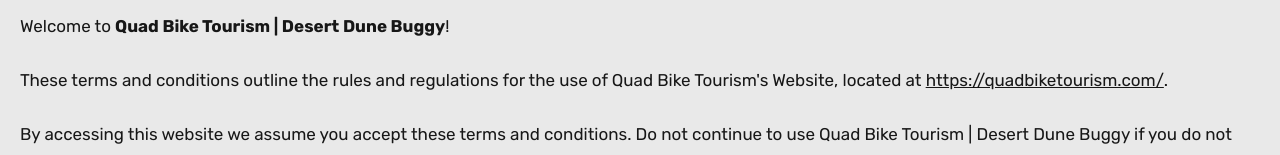
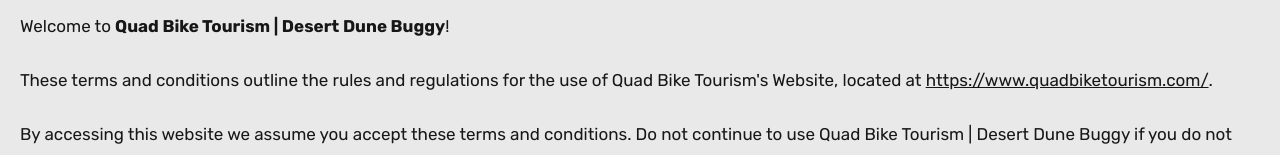
Before and after one commit to atifjan2019/quadbike-tourism, a Next.js app: page /terms-conditions in a window 1280 px wide. Shown: the part 285-440 px from the top of the page. Built offline with nearby package versions, Linux system fonts and the light colour scheme; no server answers; the database is empty.

Commit message:
fix: update SITE_URL to include 'www' for consistency across the application

```diff
--- a/next.config.ts
+++ b/next.config.ts
@@ -7,6 +7,7 @@
   images: {
     remotePatterns: [
       { protocol: "https", hostname: "quadbiketourism.com", pathname: "/wp-content/uploads/**" },
+      { protocol: "https", hostname: "www.quadbiketourism.com", pathname: "/wp-content/uploads/**" },
     ],
   },
   async redirects() {
--- a/src/app/layout.tsx
+++ b/src/app/layout.tsx
@@ -4,7 +4,7 @@
 import Script from "next/script";
 import "./globals.css";
 
-const SITE_URL = "https://quadbiketourism.com";
+const SITE_URL = "https://www.quadbiketourism.com";
 
 const rubik = Rubik({
   variable: "--font-rubik",
@@ -75,10 +75,6 @@
       "max-snippet": -1,
       "max-video-preview": -1,
     },
-  },
-  icons: {
-    icon: "/favicon.ico",
-    apple: "/apple-touch-icon.png",
   },
   other: {
     "p:domain_verify": "a9dfa325441e121ea3ad5bae7ca86e45",
--- a/src/app/robots.ts
+++ b/src/app/robots.ts
@@ -9,7 +9,7 @@
         disallow: ["/admin/", "/api/", "/_next/"],
       },
     ],
-    sitemap: "https://quadbiketourism.com/sitemap.xml",
-    host: "https://quadbiketourism.com",
+    sitemap: "https://www.quadbiketourism.com/sitemap.xml",
+    host: "https://www.quadbiketourism.com",
   };
 }
--- a/src/app/sitemap.ts
+++ b/src/app/sitemap.ts
@@ -1,7 +1,7 @@
 import type { MetadataRoute } from "next";
 import { prisma } from "@/lib/db";
 
-const SITE_URL = "https://quadbiketourism.com";
+const SITE_URL = "https://www.quadbiketourism.com";
 
 const STATIC_PATHS: { path: string; changeFrequency: MetadataRoute.Sitemap[number]["changeFrequency"]; priority: number }[] = [
   { path: "/", changeFrequency: "weekly", priority: 1.0 },
--- a/src/app/terms-conditions/page.tsx
+++ b/src/app/terms-conditions/page.tsx
@@ -29,8 +29,8 @@
               <p>
                 These terms and conditions outline the rules and regulations for
                 the use of Quad Bike Tourism&apos;s Website, located at{" "}
-                <a className="underline" href="https://quadbiketourism.com/">
-                  https://quadbiketourism.com/
+                <a className="underline" href="https://www.quadbiketourism.com/">
+                  https://www.quadbiketourism.com/
                 </a>
                 .
               </p>
```
Also changed, not shown: src/app/apple-icon.png (added), src/app/icon.png (added).
